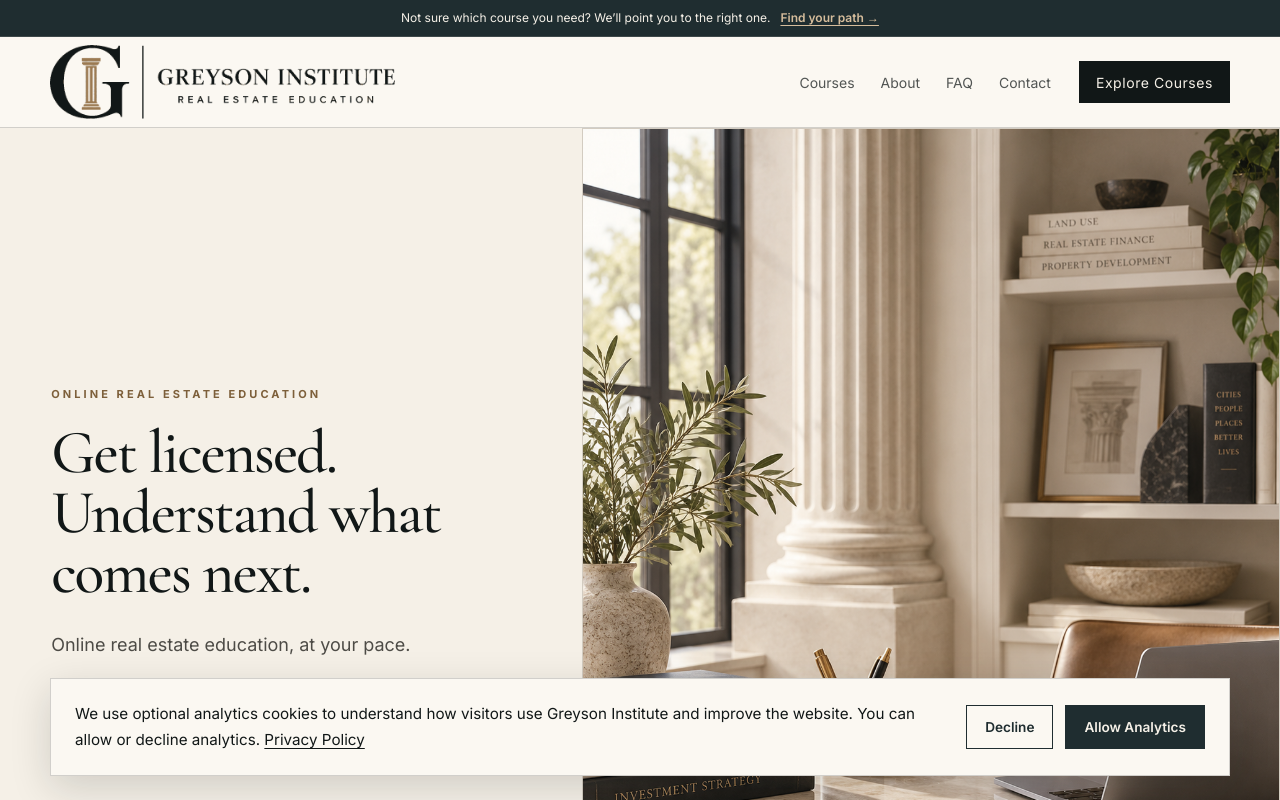
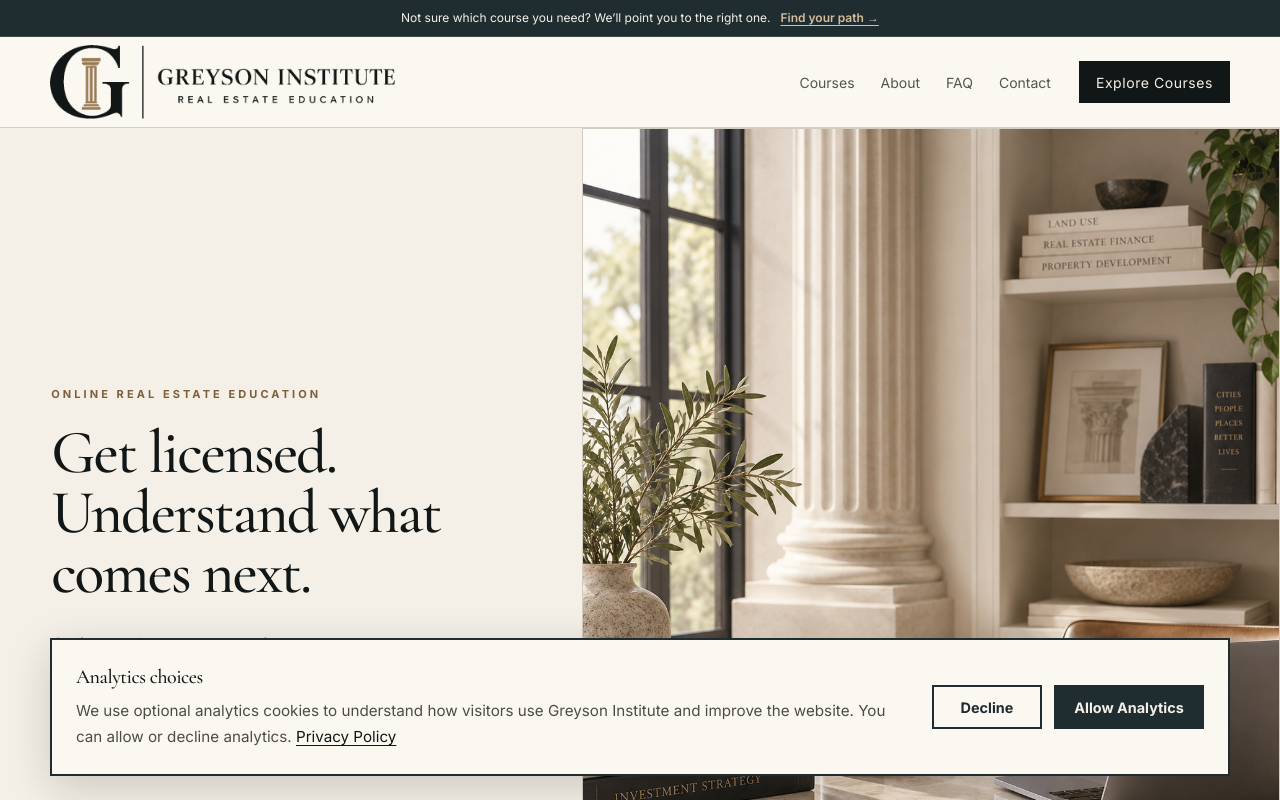
Before and after one commit to BrianLook/Greyson-Institute-Website, a Next.js app: page / in a window 1280 px wide. Shown: the top 800 px of the page. Built offline with nearby package versions, Linux system fonts and the light colour scheme.

Commit message:
Improve analytics consent accessibility

```diff
--- a/components/AnalyticsConsent.tsx
+++ b/components/AnalyticsConsent.tsx
@@ -12,6 +12,7 @@ export function AnalyticsConsent() {
   const [consent, setConsent] = useState<ConsentState>("loading");
 
   useEffect(() => {
+    try {
       const savedConsent = window.localStorage.getItem(STORAGE_KEY);
 
       if (savedConsent === "accepted") {
@@ -21,16 +22,28 @@ export function AnalyticsConsent() {
       } else {
         setConsent("undecided");
       }
+    } catch {
+      setConsent("undecided");
+    }
   }, []);
 
+  function saveConsent(value: "accepted" | "declined") {
+    try {
+      window.localStorage.setItem(STORAGE_KEY, value);
+    } catch {
+      // The choice still applies for the current page even if
+      // browser storage is unavailable.
+    }
+
+    setConsent(value);
+  }
+
   function allowAnalytics() {
-    window.localStorage.setItem(STORAGE_KEY, "accepted");
-    setConsent("accepted");
+    saveConsent("accepted");
   }
 
   function declineAnalytics() {
-    window.localStorage.setItem(STORAGE_KEY, "declined");
-    setConsent("declined");
+    saveConsent("declined");
   }
 
   return (
@@ -54,21 +67,24 @@ export function AnalyticsConsent() {
       )}
 
       {consent === "undecided" && (
-        <div
-          role="dialog"
-          aria-label="Analytics cookie preferences"
+        <aside
+          role="region"
+          aria-labelledby="analytics-consent-heading"
+          aria-describedby="analytics-consent-description"
           style={{
             position: "fixed",
-            left: "24px",
-            right: "24px",
-            bottom: "24px",
+            left: "clamp(12px, 3vw, 24px)",
+            right: "clamp(12px, 3vw, 24px)",
+            bottom: "clamp(12px, 3vw, 24px)",
             zIndex: 9999,
             maxWidth: "1180px",
+            maxHeight: "45vh",
+            overflowY: "auto",
             margin: "0 auto",
             background: "#fbf8f2",
-            border: "1px solid rgba(17, 23, 23, 0.18)",
-            boxShadow: "0 12px 40px rgba(17, 23, 23, 0.16)",
-            padding: "22px 24px",
+            border: "2px solid #1f2d30",
+            boxShadow: "0 12px 40px rgba(17, 23, 23, 0.18)",
+            padding: "clamp(18px, 4vw, 24px)",
           }}
         >
           <div
@@ -82,13 +98,28 @@ export function AnalyticsConsent() {
           >
             <div
               style={{
-                flex: "1 1 520px",
+                flex: "1 1 480px",
+                minWidth: 0,
               }}
             >
+              <h2
+                id="analytics-consent-heading"
+                style={{
+                  margin: "0 0 8px",
+                  color: "#111717",
+                  fontFamily: "var(--font-serif), Georgia, serif",
+                  fontSize: "1.25rem",
+                  lineHeight: 1.3,
+                }}
+              >
+                Analytics choices
+              </h2>
+
               <p
+                id="analytics-consent-description"
                 style={{
                   margin: 0,
-                  color: "#111717",
+                  color: "#4d4b46",
                   fontSize: "0.95rem",
                   lineHeight: 1.7,
                 }}
@@ -101,6 +132,7 @@ export function AnalyticsConsent() {
                   style={{
                     color: "#111717",
                     textDecoration: "underline",
+                    textDecorationThickness: "1px",
                     textUnderlineOffset: "3px",
                   }}
                 >
@@ -114,20 +146,22 @@ export function AnalyticsConsent() {
                 display: "flex",
                 gap: "12px",
                 flexWrap: "wrap",
+                alignItems: "center",
               }}
             >
               <button
                 type="button"
                 onClick={declineAnalytics}
                 style={{
+                  minWidth: "110px",
                   minHeight: "44px",
                   padding: "10px 18px",
-                  border: "1px solid #1f2d30",
-                  background: "transparent",
+                  border: "2px solid #1f2d30",
+                  background: "#fbf8f2",
                   color: "#1f2d30",
                   fontFamily: "inherit",
-                  fontSize: "0.85rem",
-                  fontWeight: 600,
+                  fontSize: "0.9rem",
+                  fontWeight: 700,
                   cursor: "pointer",
                 }}
               >
@@ -138,14 +172,15 @@ export function AnalyticsConsent() {
                 type="button"
                 onClick={allowAnalytics}
                 style={{
+                  minWidth: "150px",
                   minHeight: "44px",
                   padding: "10px 18px",
-                  border: "1px solid #1f2d30",
+                  border: "2px solid #1f2d30",
                   background: "#1f2d30",
                   color: "#f5f0e7",
                   fontFamily: "inherit",
-                  fontSize: "0.85rem",
-                  fontWeight: 600,
+                  fontSize: "0.9rem",
+                  fontWeight: 700,
                   cursor: "pointer",
                 }}
               >
@@ -153,7 +188,7 @@ export function AnalyticsConsent() {
               </button>
             </div>
           </div>
-        </div>
+        </aside>
       )}
     </>
   );
```
Lines whose indentation alone changed are shown as unchanged.
